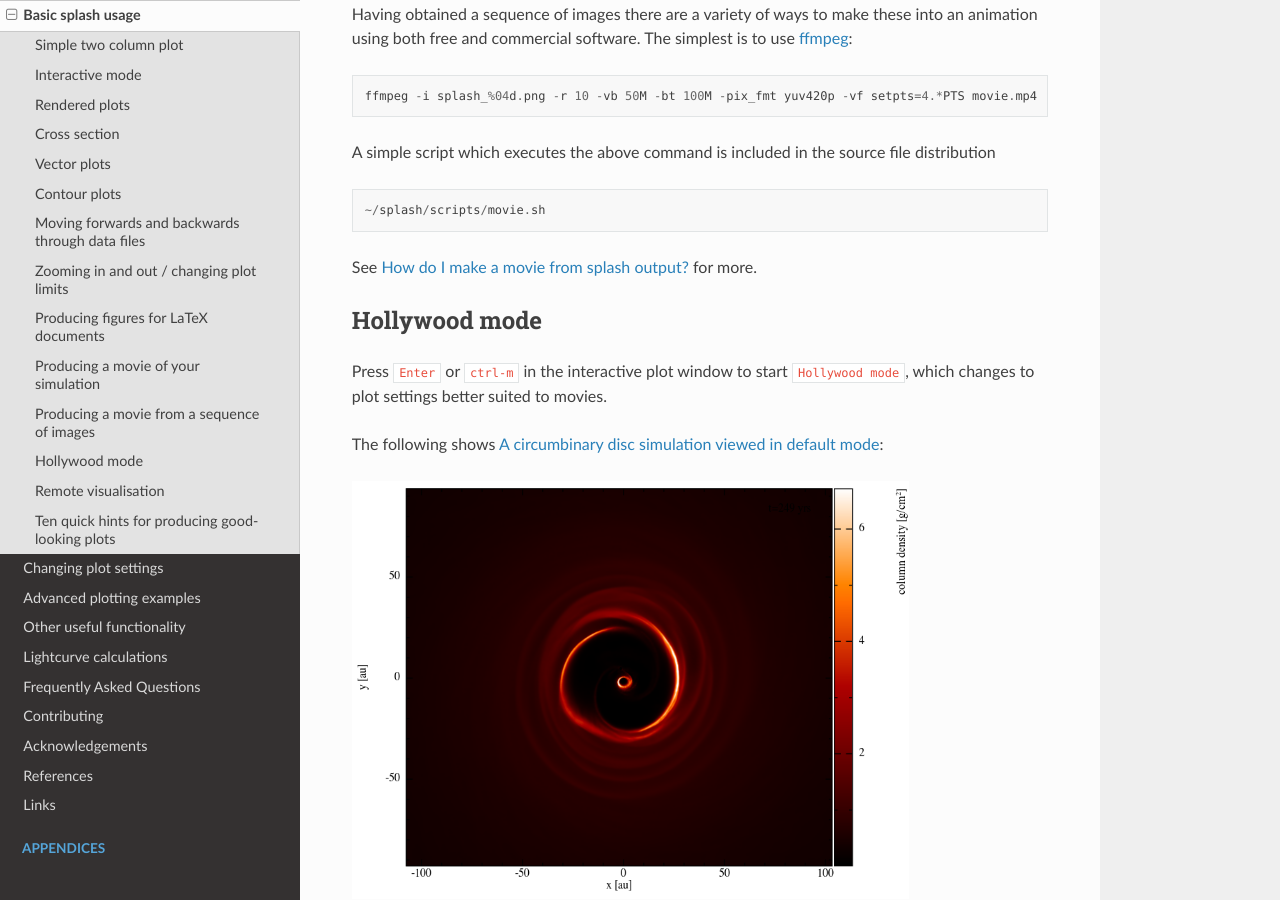
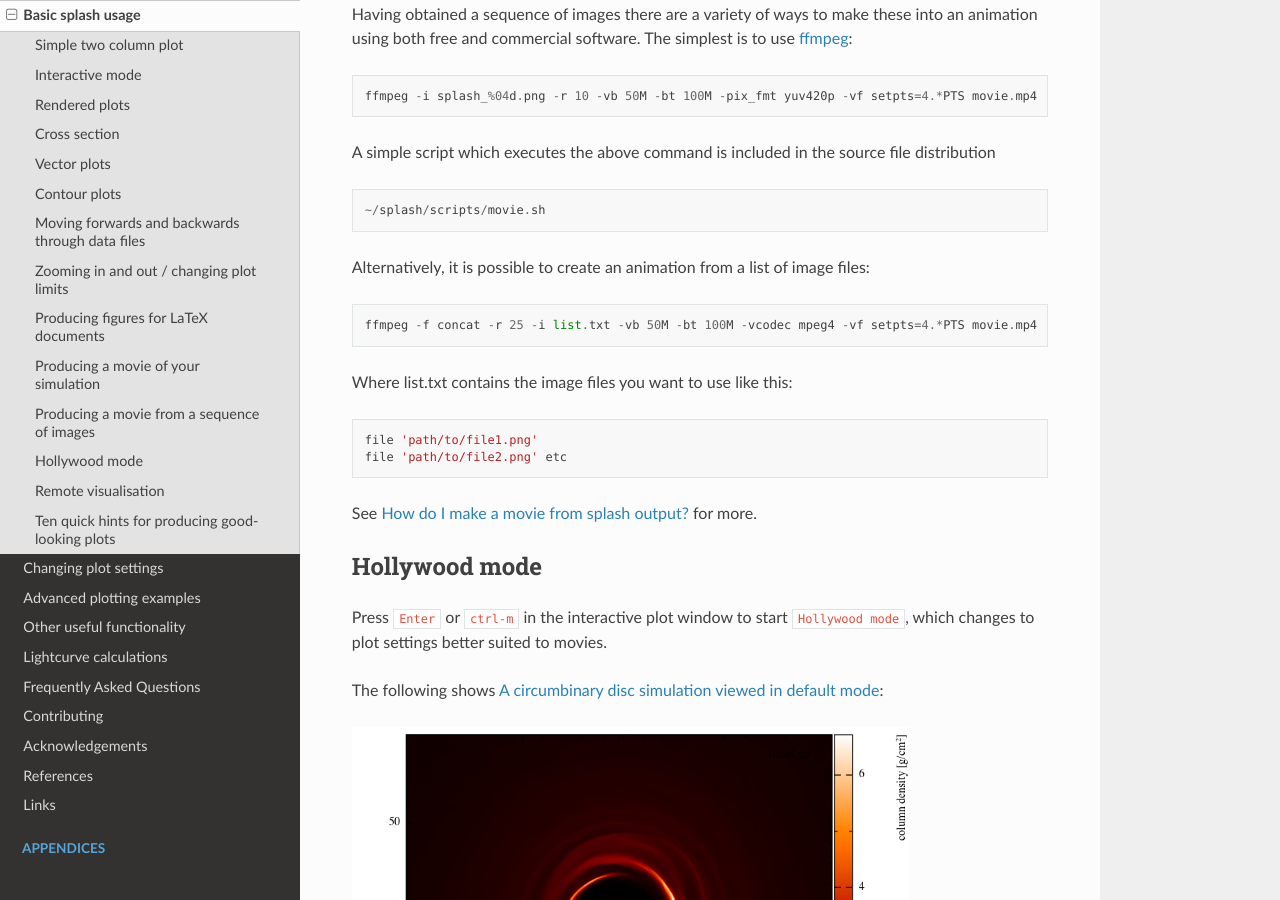
Before and after one commit to danieljprice/splash, a Sphinx documentation site: the page built from docs/basic.rst, in a window 1280 px wide and 900 px high, scrolled down 8978 px. Built offline with Sphinx 7.4.7 and the Read the Docs theme 2.0.0, drawn with Linux system fonts in a browser that asks for light colours.

Commit message:
Update basic.rst
Add ffmpeg instructions for a list of image files.

```diff
--- a/docs/basic.rst
+++ b/docs/basic.rst
@@ -446,6 +446,15 @@ A simple script which executes the above command is included in the source file
 
    ~/splash/scripts/movie.sh
 
+Alternatively, it is possible to create an animation from a list of image files::
+
+ ffmpeg -f concat -r 25 -i list.txt -vb 50M -bt 100M -vcodec mpeg4 -vf setpts=4.*PTS movie.mp4
+
+Where list.txt contains the image files you want to use like this::
+
+  file 'path/to/file1.png'
+  file 'path/to/file2.png' etc
+
 See :ref:`sec:moviemaking` for more.
 
 .. _sec:hollywood:
```
